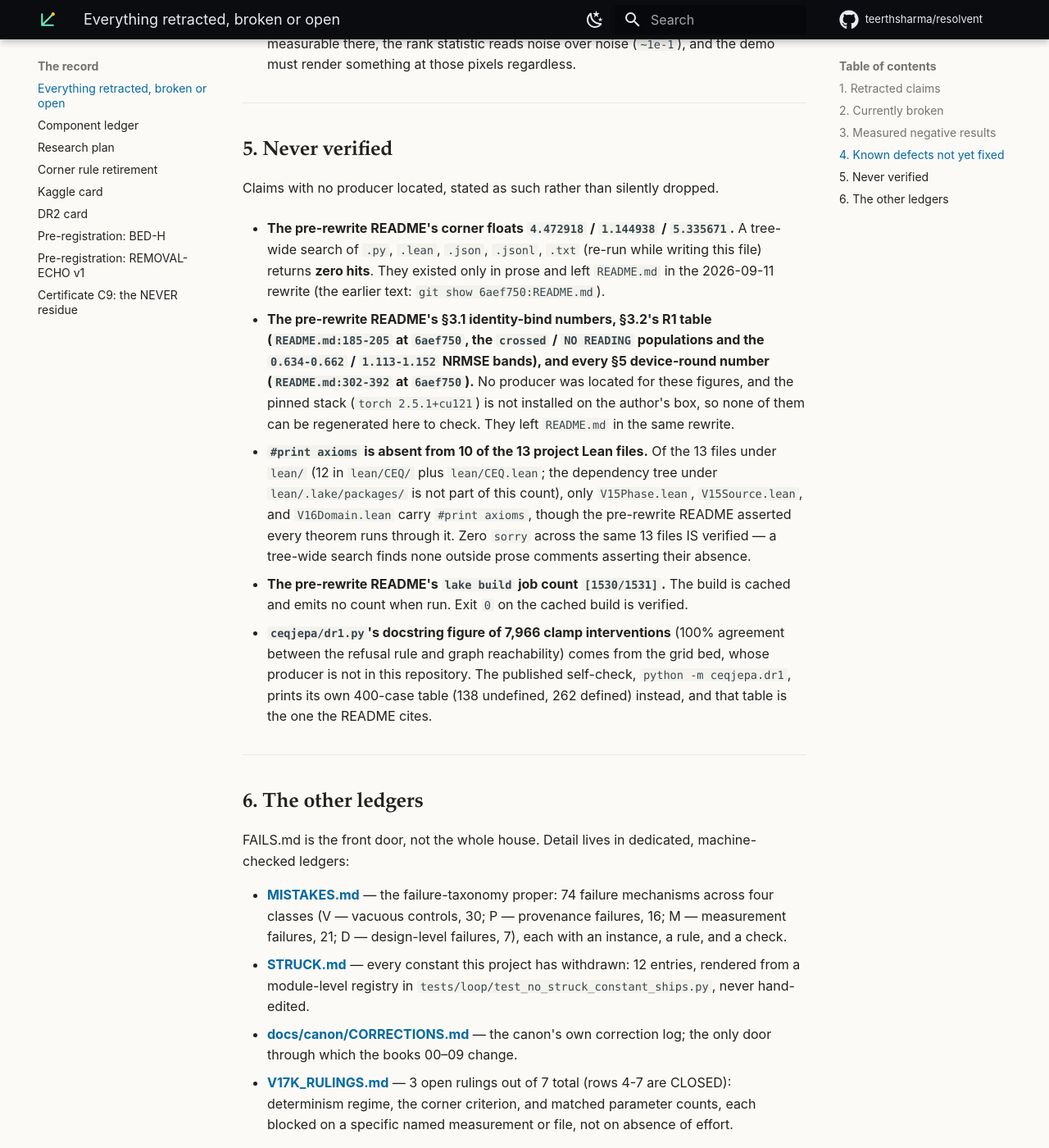
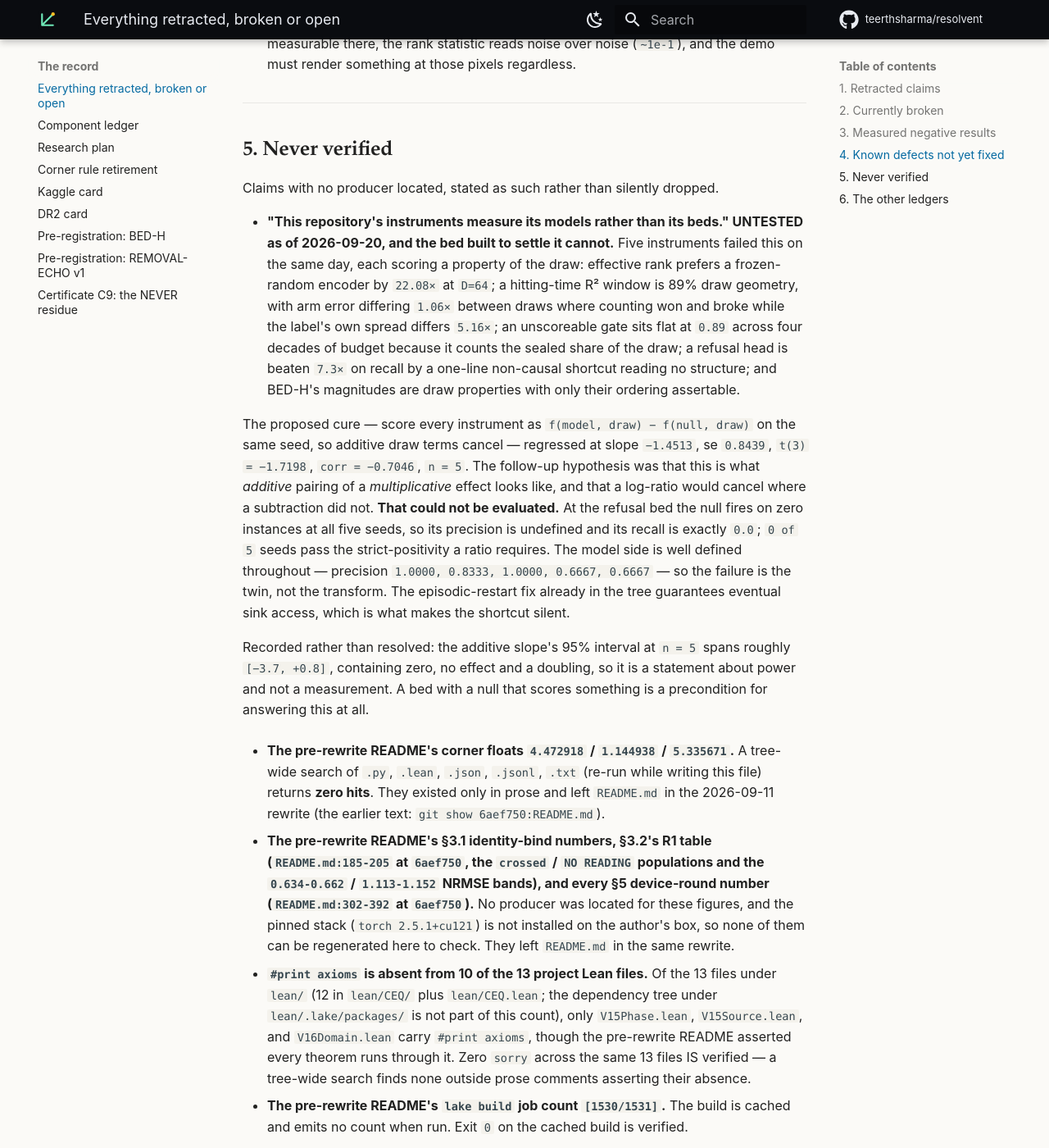
Before and after one commit to teerthsharma/resolvent, an MkDocs documentation site: the page built from docs/FAILS.md, in a window 1280 px wide and 1400 px high, scrolled down 7136 px. Shown: the whole window at 82% size. Built offline with MkDocs 1.6.1 and Material for MkDocs 9.7.7, drawn with Linux system fonts in a browser that asks for light colours; comment, search, counter and statistics services are not loaded.

Commit message:
Record that the test of whether the instruments measure anything could not run
Five instruments were withdrawn on 2026-09-20 for scoring a property of the draw
rather than of the model. The cure proposed for that failure — pair every score
against a null built from the same draw, so additive draw terms cancel — regressed
at slope -1.4513, se 0.8439, t(3) = -1.7198, n = 5. A follow-up hypothesis held
that this is what additive pairing of a multiplicative effect looks like, and that
a log-ratio would cancel where a subtraction does not. This change records that the
follow-up could not be evaluated, and why.

The twin, not the transform

  At the refusal bed the null fires on zero instances at all five seeds, so its
  precision is undefined and its recall is exactly 0.0, and 0 of 5 seeds pass the
  strict positivity a ratio requires. The model side is well defined throughout,
  precision reading 1.0000, 0.8333, 1.0000, 0.6667 and 0.6667, so the failure is
  the null and not the arithmetic. The episodic-restart fix already in the tree
  teleports with probability 1e-3 and therefore guarantees eventual sink access,
  which is exactly what leaves the shortcut silent.

Power

  The additive slope reproduces bit for bit from the prior run. Its 95 percent
  interval at n = 5 spans roughly -3.7 to +0.8, containing zero, no effect and a
  doubling at once, so it is a statement about power rather than a measurement.
  Neither channel separates from the other at this sample size.

Standing

  The claim that this repository's instruments measure its models rather than its
  beds is recorded in FAILS.md section 5 as never verified, alongside the five
  instruments that failed it and the two channels that could not adjudicate it. A
  bed whose null scores something is a precondition for answering it at all.

Validation

  python -m mkdocs build --strict exits 0.

Co-Authored-By: Claude Opus 5 <noreply@anthropic.com>

```diff
--- a/docs/FAILS.md
+++ b/docs/FAILS.md
@@ -312,6 +312,36 @@ returned "no."
 
 Claims with no producer located, stated as such rather than silently dropped.
 
+- **"This repository's instruments measure its models rather than its beds."
+  UNTESTED as of 2026-09-20, and the bed built to settle it cannot.** Five
+  instruments failed this on the same day, each scoring a property of the draw:
+  effective rank prefers a frozen-random encoder by `22.08×` at `D=64`; a
+  hitting-time R² window is 89% draw geometry, with arm error differing `1.06×`
+  between draws where counting won and broke while the label's own spread
+  differs `5.16×`; an unscoreable gate sits flat at `0.89` across four decades
+  of budget because it counts the sealed share of the draw; a refusal head is
+  beaten `7.3×` on recall by a one-line non-causal shortcut reading no
+  structure; and BED-H's magnitudes are draw properties with only their
+  ordering assertable.
+
+  The proposed cure — score every instrument as `f(model, draw) − f(null, draw)`
+  on the same seed, so additive draw terms cancel — regressed at slope
+  `−1.4513`, se `0.8439`, `t(3) = −1.7198`, `corr = −0.7046`, `n = 5`. The
+  follow-up hypothesis was that this is what *additive* pairing of a
+  *multiplicative* effect looks like, and that a log-ratio would cancel where a
+  subtraction did not. **That could not be evaluated.** At the refusal bed the
+  null fires on zero instances at all five seeds, so its precision is undefined
+  and its recall is exactly `0.0`; `0 of 5` seeds pass the strict-positivity a
+  ratio requires. The model side is well defined throughout — precision
+  `1.0000, 0.8333, 1.0000, 0.6667, 0.6667` — so the failure is the twin, not the
+  transform. The episodic-restart fix already in the tree guarantees eventual
+  sink access, which is what makes the shortcut silent.
+
+  Recorded rather than resolved: the additive slope's 95% interval at `n = 5`
+  spans roughly `[−3.7, +0.8]`, containing zero, no effect and a doubling, so it
+  is a statement about power and not a measurement. A bed with a null that
+  scores something is a precondition for answering this at all.
+
 - **The pre-rewrite README's corner floats `4.472918` / `1.144938` / `5.335671`.** A
   tree-wide search of `.py`, `.lean`, `.json`, `.jsonl`, `.txt` (re-run while
   writing this file) returns **zero hits**. They existed only in prose and left `README.md` in the 2026-09-11 rewrite
```
Also changed, not shown: docs/index.md (+1 -1 lines).
